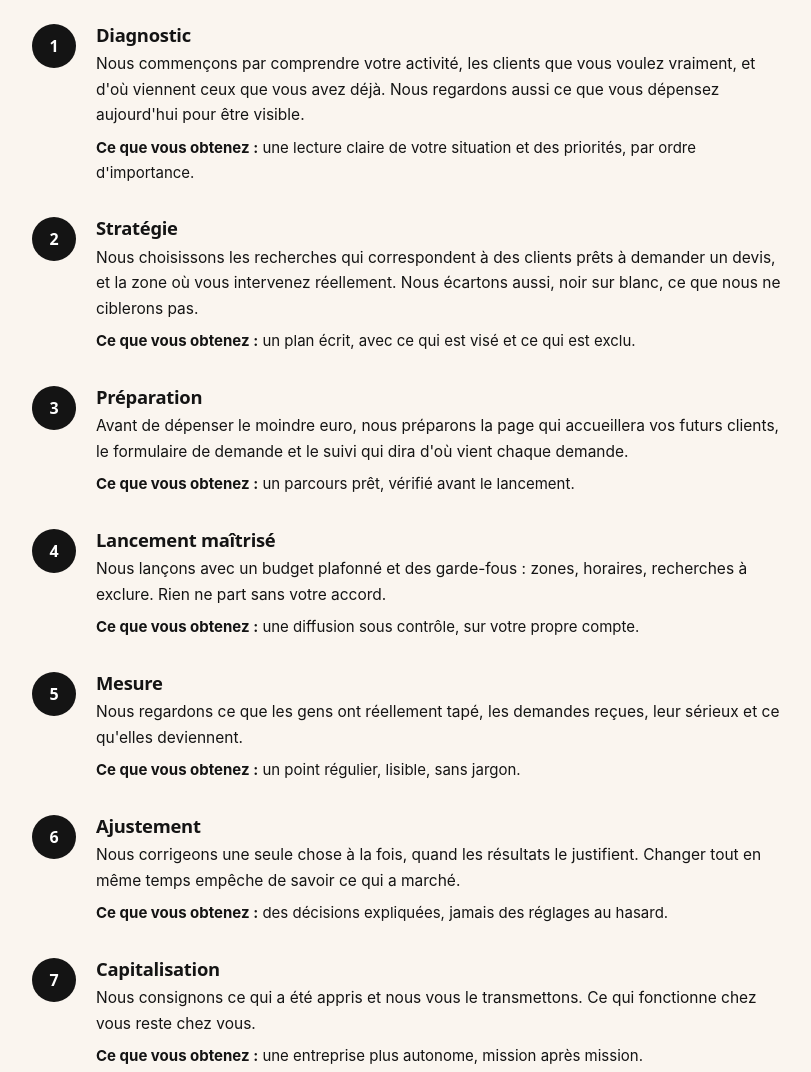
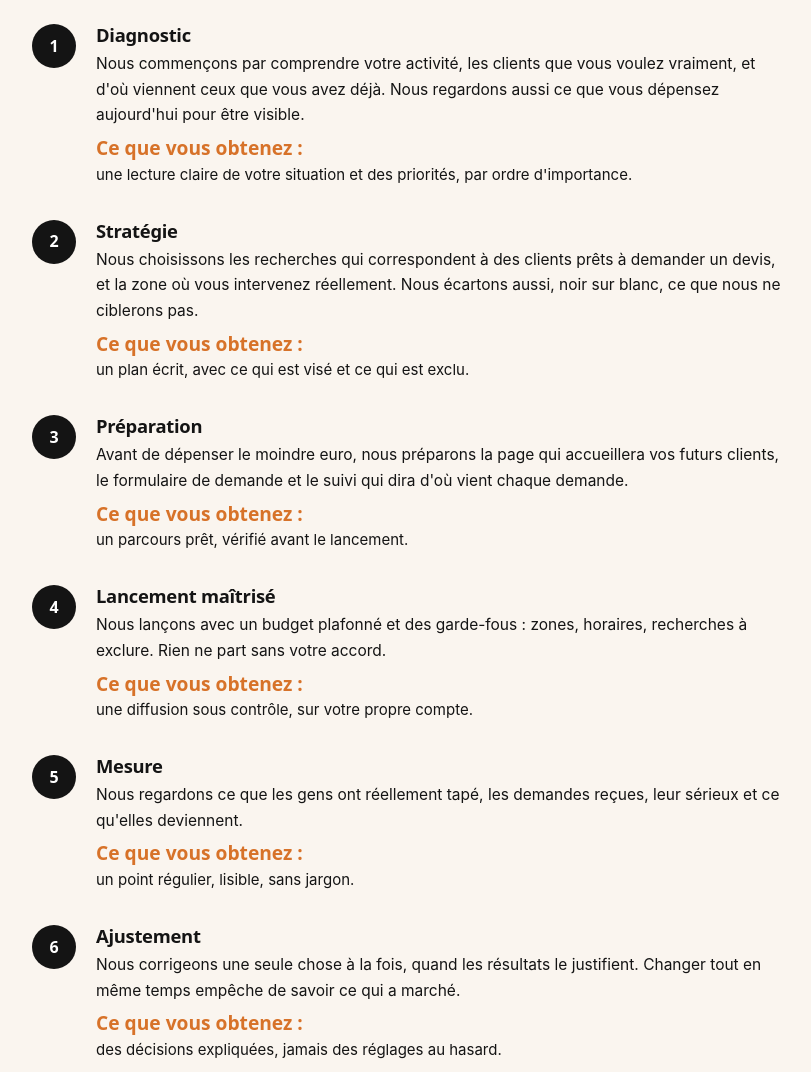
Before and after one commit to BabsouOnTheTrack/vizibili-preprod, a website: page public/methode/index.html in a window 1280 px wide. Shown: the part 860-1932 px from the top of the page, without its empty margins (48-859 px from the left). Drawn offline with Linux system fonts and the light colour scheme; a web font is replaced by a local one.

Commit message:
Add files via upload

```diff
--- a/public/assets/styles.css
+++ b/public/assets/styles.css
@@ -334,3 +334,7 @@ blockquote, blockquote cite { color: var(--encre); }
 .article .exemple, .article .exemple strong { color: var(--encre); }
 .parcours li.fin { color: var(--encre); }
 .choix:has(input:checked) { color: var(--encre); }
+
+/* « Ce que vous obtenez » en orange signature : sur sa propre ligne, en grand (≥ 19 px gras) pour rester lisible */
+.frise .obtenu strong,
+.fond-chaud .frise .obtenu strong { display: block; color: var(--orange); font-family: 'Archivo', system-ui, sans-serif; font-weight: 800; font-size: 1.2rem; line-height: 1.3; margin-bottom: 2px; }
```
